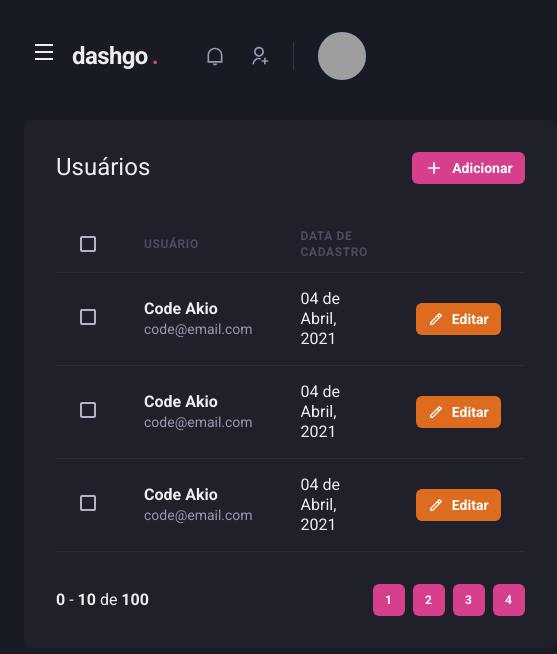
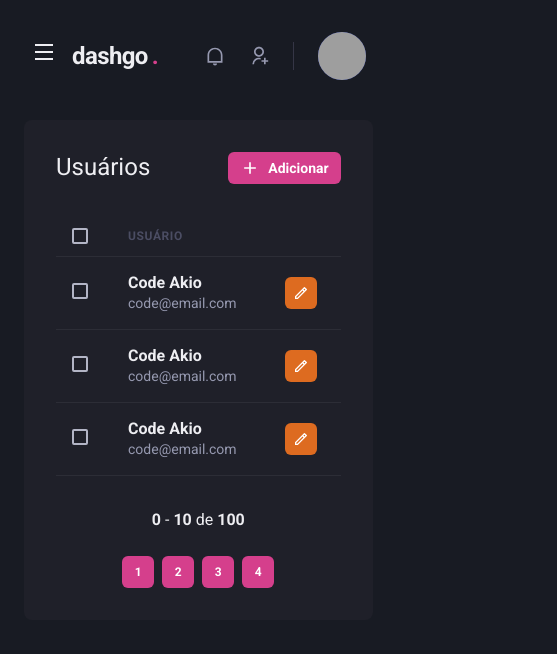
Before and after one commit to CodeAkio/ignite-dashgo, a Next.js app: page /users in a window 390 px wide. Shown: the top 654 px of the page, 557 px wide, since content can reach past the window. Built offline with nearby package versions, Linux system fonts and the light colour scheme; grey boxes are pictures that could not be loaded.

Commit message:
Responsive user list

```diff
--- a/src/components/Header/index.tsx
+++ b/src/components/Header/index.tsx
@@ -34,9 +34,7 @@ export function Header() {
           variant="unstyled"
           onClick={onOpen}
           mr="2"
-        >
-
-        </IconButton>
+        />
       )}
 
       <Logo />
--- a/src/components/Pagination/index.tsx
+++ b/src/components/Pagination/index.tsx
@@ -1,9 +1,10 @@
-import { Box, HStack } from "@chakra-ui/react";
+import { Box, Stack, HStack } from "@chakra-ui/react";
 import { PaginationItem } from "./PaginationItem";
 
 export function Pagination() {
   return (
-    <HStack
+    <Stack
+      direction={["column", "row"]}
       justify="space-between"
       align="center"
       spacing="6"
@@ -19,6 +20,6 @@ export function Pagination() {
         <PaginationItem number={3} isCurrent />
         <PaginationItem number={4} isCurrent />
       </HStack>
-    </HStack>
+    </Stack>
   )
 }
--- a/src/pages/users/index.tsx
+++ b/src/pages/users/index.tsx
@@ -1,4 +1,4 @@
-import { Box, Button, Checkbox, Flex, Heading, Icon, Table, Tbody, Td, Th, Thead, Tr, Text } from "@chakra-ui/react";
+import { Box, Button, Checkbox, Flex, Heading, Icon, Table, Tbody, Td, Th, Thead, Tr, Text, useBreakpointValue, IconButton } from "@chakra-ui/react";
 import { RiAddLine, RiPencilLine } from "react-icons/ri";
 
 import { Header } from "../../components/Header";
@@ -6,6 +6,11 @@ import { Pagination } from "../../components/Pagination";
 import { Sidebar } from "../../components/Sidebar";
 
 export default function UserList() {
+  const isWideVersion = useBreakpointValue({
+    base: false,
+    lg: true
+  })
+
   return (
     <Box>
       <Header />
@@ -31,17 +36,17 @@ export default function UserList() {
           <Table colorScheme="whiteAlpha">
             <Thead>
               <Tr>
-                <Th px="6" color="gray.300" width="8">
+                <Th px={["4", "4", "6"]} color="gray.300" width="8">
                   <Checkbox colorScheme="pink" />
                 </Th>
                 <Th>Usuário</Th>
-                <Th>Data de cadastro</Th>
+                {isWideVersion && <Th>Data de cadastro</Th>}
                 <Th width="8"></Th>
               </Tr>
             </Thead>
             <Tbody>
               <Tr>
-                <Td px="6">
+                <Td px={["4", "4", "6"]}>
                   <Checkbox colorScheme="pink" />
                 </Td>
                 <Td>
@@ -50,8 +55,9 @@ export default function UserList() {
                     <Text fontSize="sm" color="gray.300">code@email.com</Text>
                   </Box>
                 </Td>
-                <Td>04 de Abril, 2021</Td>
+                {isWideVersion && <Td>04 de Abril, 2021</Td>}
                 <Td >
+                  {isWideVersion ? (
                     <Button
                       as="a"
                       size="sm"
@@ -61,10 +67,20 @@ export default function UserList() {
                     >
                       Editar
                     </Button>
+                  ) : (
+                    <IconButton
+                      aria-label="Editar"
+                      as="a"
+                      size="sm"
+                      fontSize="sm"
+                      colorScheme="orange"
+                      icon={<Icon as={RiPencilLine} fontSize="16" />}
+                    />
+                  )}
                 </Td>
               </Tr>
               <Tr>
-                <Td px="6">
+                <Td px={["4", "4", "6"]}>
                   <Checkbox colorScheme="pink" />
                 </Td>
                 <Td>
@@ -73,8 +89,9 @@ export default function UserList() {
                     <Text fontSize="sm" color="gray.300">code@email.com</Text>
                   </Box>
                 </Td>
-                <Td>04 de Abril, 2021</Td>
+                {isWideVersion && <Td>04 de Abril, 2021</Td>}
                 <Td >
+                  {isWideVersion ? (
                     <Button
                       as="a"
                       size="sm"
@@ -84,10 +101,20 @@ export default function UserList() {
                     >
                       Editar
                     </Button>
+                  ) : (
+                    <IconButton
+                      aria-label="Editar"
+                      as="a"
+                      size="sm"
+                      fontSize="sm"
+                      colorScheme="orange"
+                      icon={<Icon as={RiPencilLine} fontSize="16" />}
+                    />
+                  )}
                 </Td>
               </Tr>
               <Tr>
-                <Td px="6">
+                <Td px={["4", "4", "6"]}>
                   <Checkbox colorScheme="pink" />
                 </Td>
                 <Td>
@@ -96,8 +123,9 @@ export default function UserList() {
                     <Text fontSize="sm" color="gray.300">code@email.com</Text>
                   </Box>
                 </Td>
-                <Td>04 de Abril, 2021</Td>
+                {isWideVersion && <Td>04 de Abril, 2021</Td>}
                 <Td >
+                  {isWideVersion ? (
                     <Button
                       as="a"
                       size="sm"
@@ -107,6 +135,16 @@ export default function UserList() {
                     >
                       Editar
                     </Button>
+                  ) : (
+                    <IconButton
+                      aria-label="Editar"
+                      as="a"
+                      size="sm"
+                      fontSize="sm"
+                      colorScheme="orange"
+                      icon={<Icon as={RiPencilLine} fontSize="16" />}
+                    />
+                  )}
                 </Td>
               </Tr>
             </Tbody>
```
Lines whose indentation alone changed are shown as unchanged.
